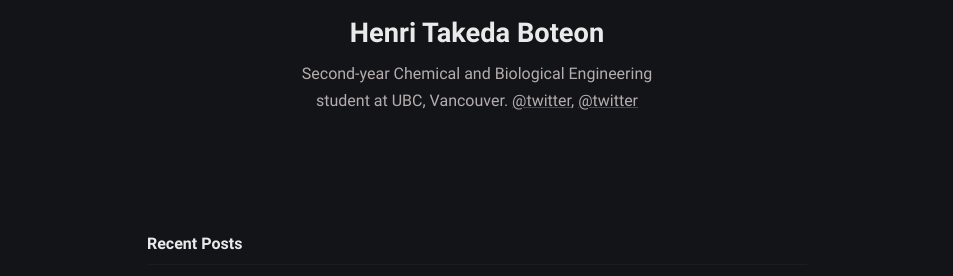
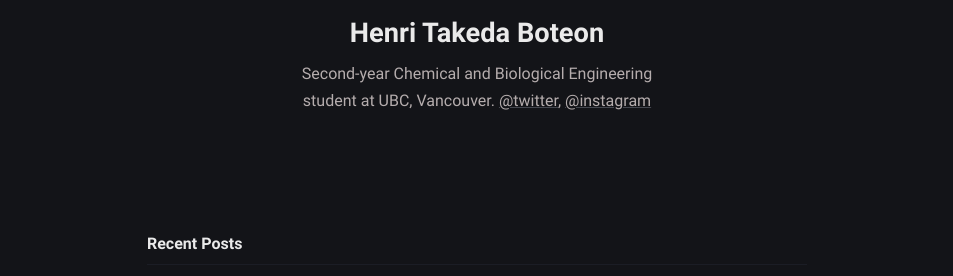
Before and after one commit to Pistachihen/pistachi.github.io, a Jekyll site: the page built from index.md, in a window 1280 px wide. Shown: the part 240-516 px from the top of the page, without its empty margins (163-1116 px from the left). Built offline with Jekyll 4.4.1, drawn with Linux system fonts in a browser that asks for light colours.

Commit message:
_config.yml: changed

```diff
--- a/_config.yml
+++ b/_config.yml
@@ -16,7 +16,7 @@ author:
     href="https://twitter.com/pistachihoni" target="_blank"
     rel="noopener">@twitter</a>, <a
     href="https://twitter.com/pistachihoni" target="_blank"
-    rel="noopener">@twitter</a>
+    rel="noopener">@instagram</a>
   username: username
   github: github_username
   twitter: twitter_username
```
